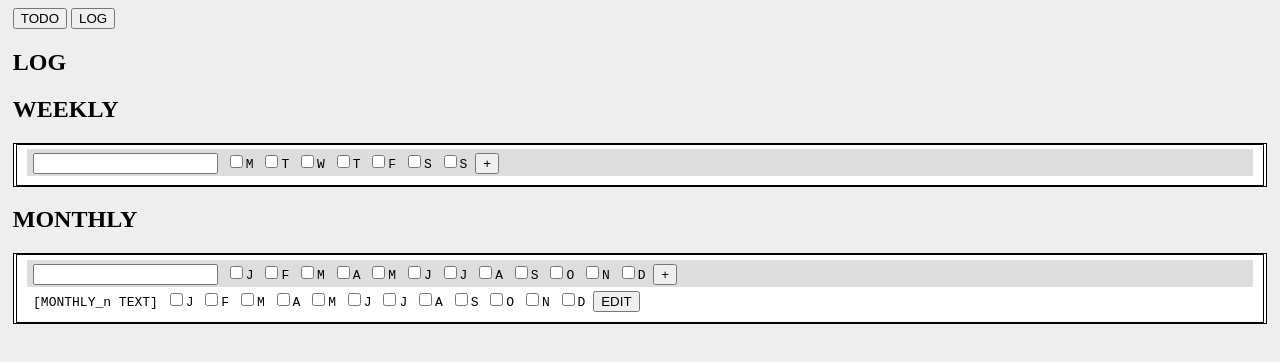
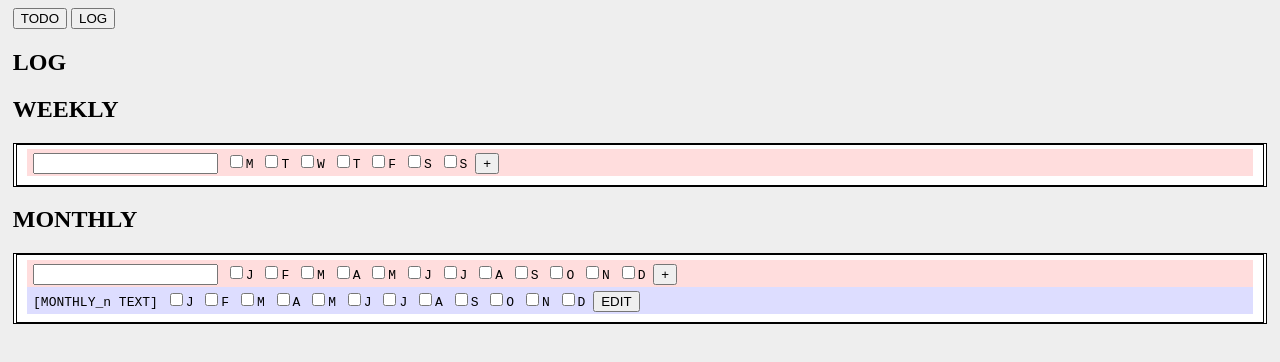
Before and after one commit to sachmathew/todo, a plain HTML site: page index.html in a window 1280 px wide. Both pictures are taken after a click on the button "LOG". Drawn offline with Linux system fonts and the light colour scheme.

Commit message:
updated list alternating colors

```diff
--- a/index.html
+++ b/index.html
@@ -2,7 +2,7 @@
 <html lang="en-US">
   <head>
     <meta charset="utf-8" />
-    <meta name="viewport" content="width=device-width" />
+    <meta name="viewport" content="width=device-width, initial-scale=1.0" />
     <title>TODO</title>
     <link rel="stylesheet" href="style.css" />
     <link rel="manifest" href="manifest.json" />
--- a/style.css
+++ b/style.css
@@ -16,8 +16,8 @@
 legend {
   list-style-type: none;
   padding: 0.2em 0.5em;
-  background-color: #dddddd;
+  background-color: #ffdddd;
 }
 li:nth-of-type(even) {
-  background-color: inherit;
+  background-color: #ddddff;
 }
```
